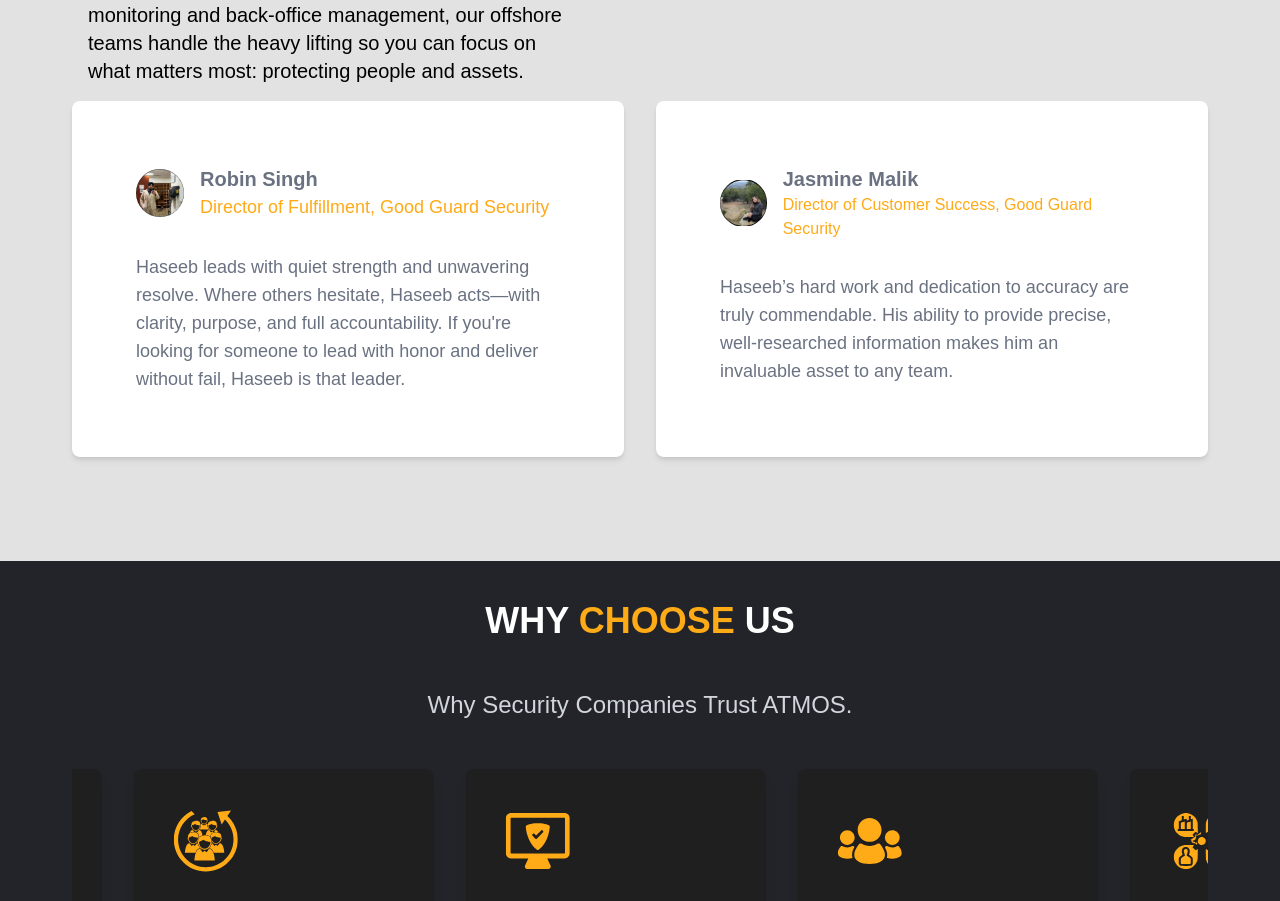
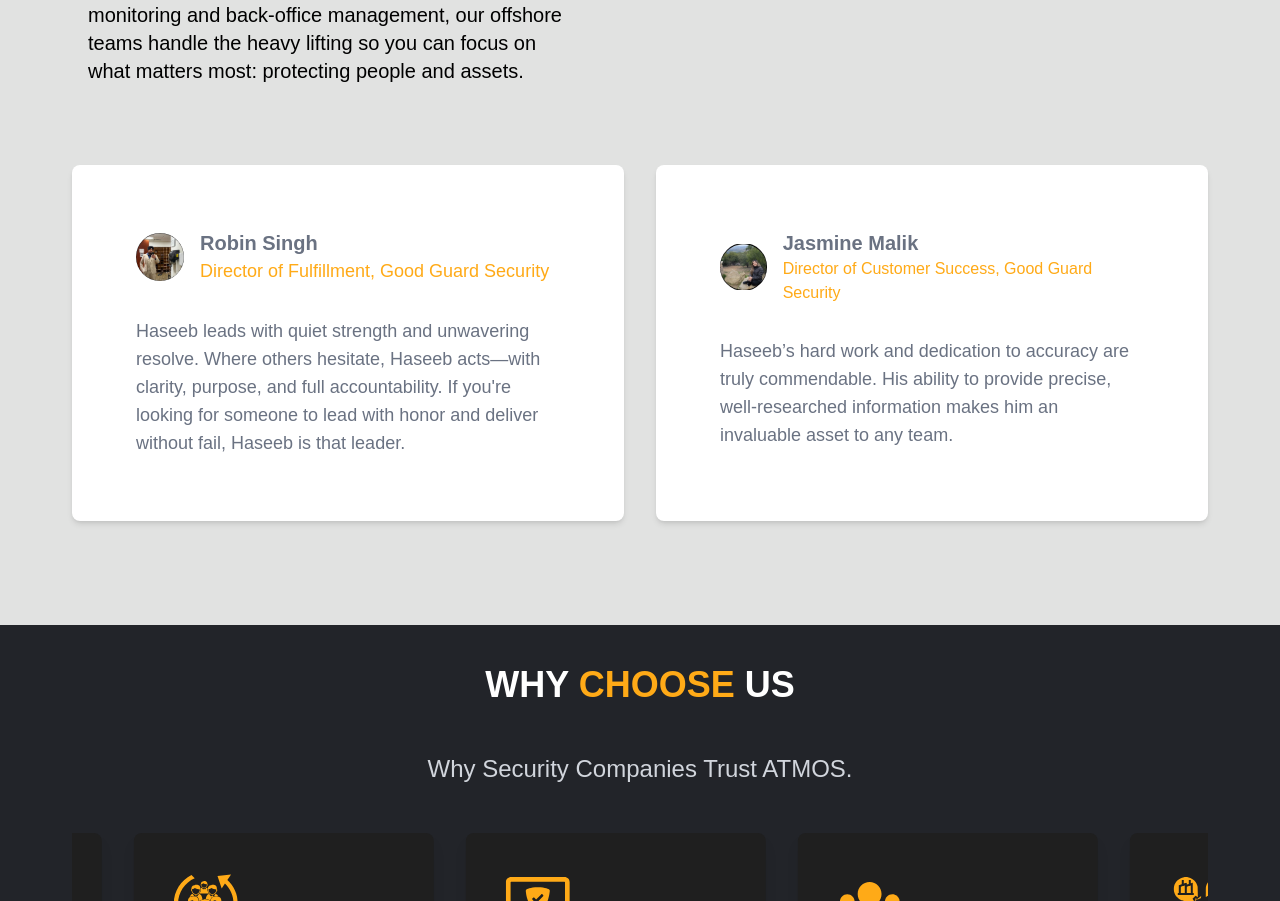
Before and after one commit to MuhammadUsman-10/Atmos-Pvt, a React (Vite) app: page / in a window 1280 px wide. Shown: the part 2049-2950 px from the top of the page. Built offline with nearby package versions, Linux system fonts and the light colour scheme.

Commit message:
Top Padding added in Testimonials

```diff
--- a/src/components/Testimonials.jsx
+++ b/src/components/Testimonials.jsx
@@ -3,7 +3,7 @@ import { motion } from 'framer-motion';
 
 const Testimonials = () => {
     return (
-        <section id="testimonials" className="bg-[#e1e2e1] pb-16 ">
+        <section id="testimonials" className="bg-[#e1e2e1] py-16 ">
             <div className="container mx-auto px-6 lg:px-16 xl:px-18">
                 <div className="grid grid-cols-1 md:grid-cols-2 gap-8">
                     {/* Testimonial Card 1 */}
```
